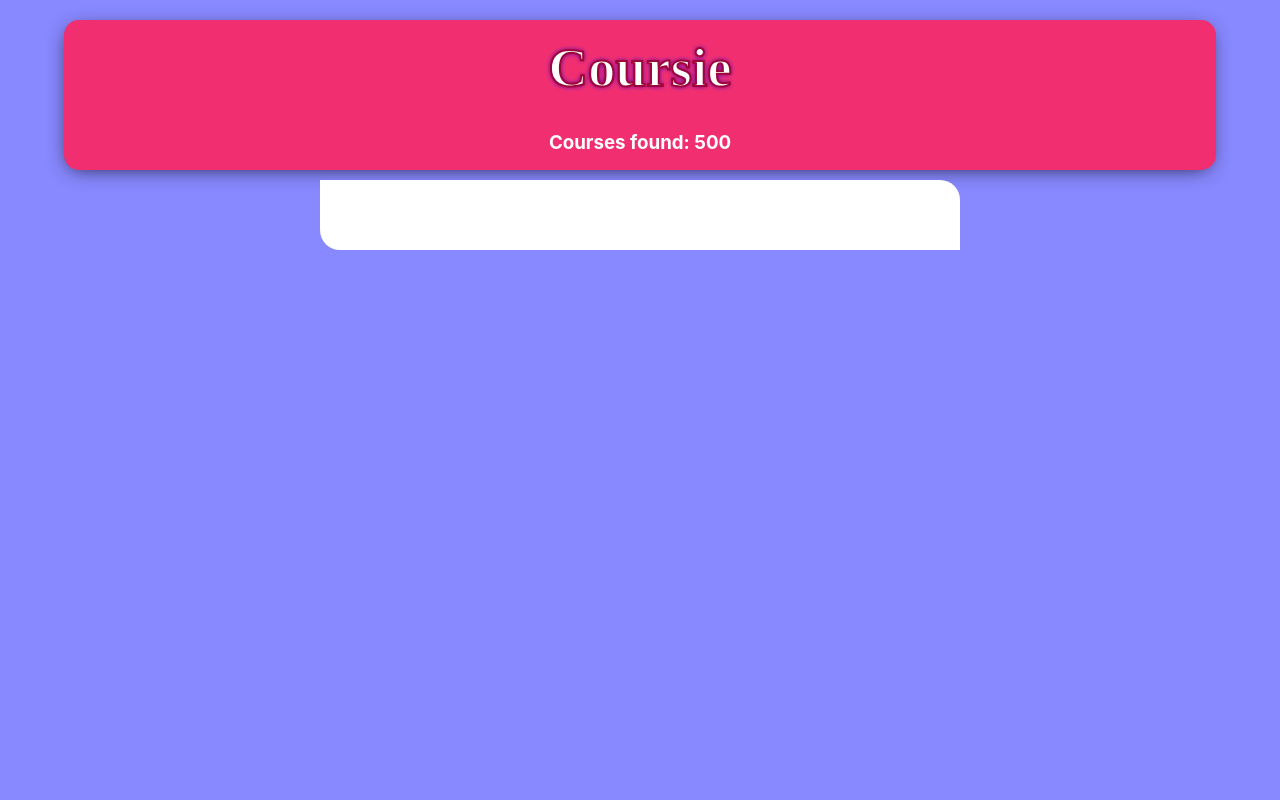
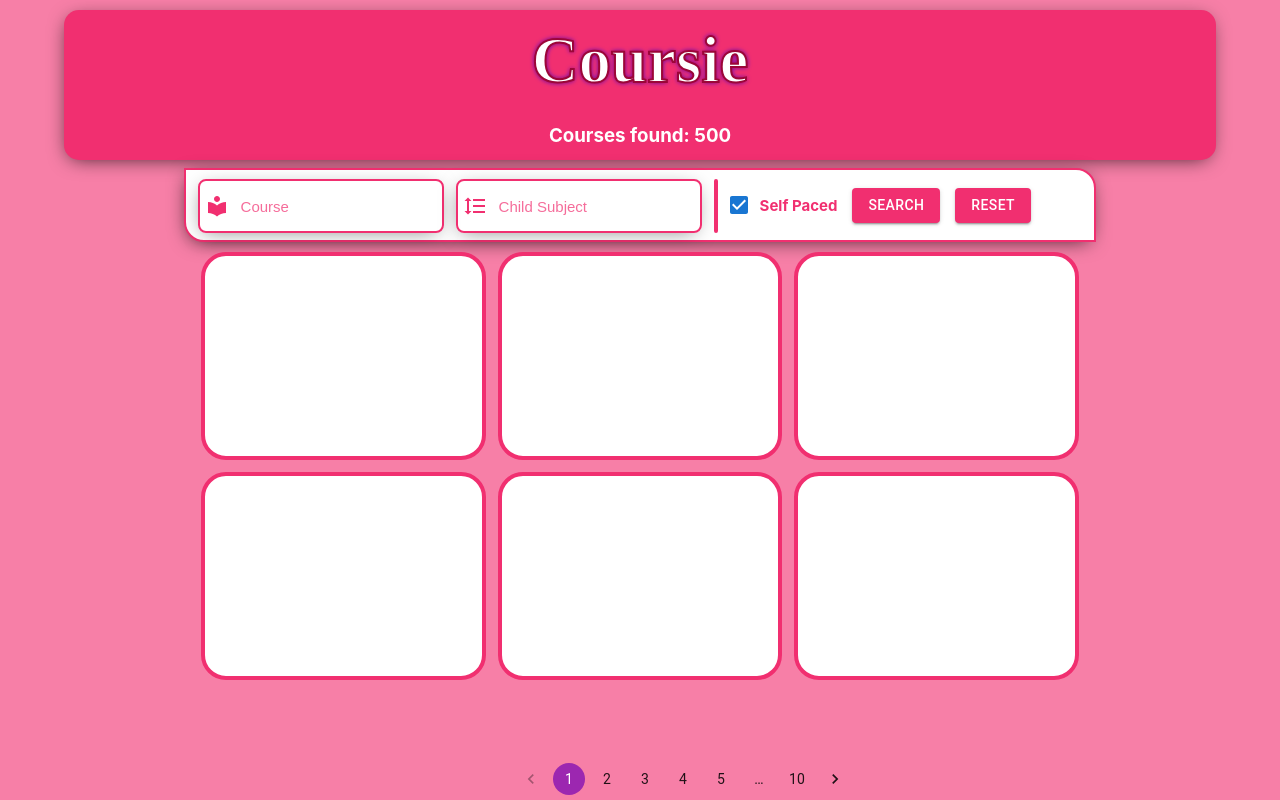
Before and after one commit to chandran-jr/Coursie, a React (Create React App) app: page / in a window 1280 px wide. Built offline with nearby package versions, Linux system fonts and the light colour scheme.

Commit message:
Add files via upload

```diff
--- a/src/App.css
+++ b/src/App.css
@@ -1,3 +1,11 @@
-*{
+.pagination {
+    width: fit-content;
+    position:absolute;;
+    bottom:5px;
+    left: 40%;
 
 }
+
+.App {
+    height: 710px;
+}
--- a/src/App.js
+++ b/src/App.js
@@ -2,12 +2,23 @@ import React from 'react';
 import './App.css';
 import Header from './Header.js';
 import Filterbar from './Filterbar.js';
+import Pagination from '@mui/material/Pagination';
+import Cards from './Cards.js';
 
 function App() {
   return (
     <div className="App">
     <Header/>
     <Filterbar/>
+
+    <Cards/>
+
+
+    <div className="pagination">
+    <Pagination count={10} color="secondary" />
+    </div>
+
+
     </div>
   );
 }
--- /dev/null
+++ b/src/Card.css
@@ -0,0 +1,8 @@
+.Card {
+    height: 200px;
+    width: 27%;
+    background-color: white;
+    border: 4px solid rgb(241, 47, 112);
+    border-radius: 25px;
+    margin: 2px 6px 10px 6px;
+}
--- /dev/null
+++ b/src/Card.js
@@ -0,0 +1,12 @@
+import React from 'react';
+import './Card.css';
+
+function Card({courseId, courseName, provider, uni, parentSub, childSub, url, nextSesh, length, vidUrl}) {
+    return (
+        <div className="Card">
+            <h4>{courseId}</h4>
+        </div>
+    )
+}
+
+export default Card
--- a/src/Cards.css
+++ b/src/Cards.css
@@ -1,3 +1,8 @@
-*{
-
+.Cards {
+    display: flex;
+    flex-wrap: wrap;
+    width: 80%;
+    margin: auto;
+    align-items: center;
+    justify-content: center;
 }
--- a/src/Cards.js
+++ b/src/Cards.js
@@ -1,10 +1,16 @@
 import React from 'react';
 import './Cards.css';
+import Card from './Card.js';
 
 function Cards() {
     return (
-        <div className="Card">
-
+        <div className="Cards">
+            <Card/>
+            <Card />
+            <Card />
+            <Card />
+            <Card />
+            <Card />
         </div>
     )
 }
--- a/src/Filterbar.css
+++ b/src/Filterbar.css
@@ -1,8 +1,70 @@
 .Filterbar {
-    width: 50%;
+    width: 71%;
     height: 70px;
+    display: flex;
     background-color: white;
-    margin: 10px auto;
+    margin: 8px auto;
     border-radius: 0 20px 0 20px;
+    border: 2px solid rgb(241, 47, 112);
+    box-shadow: -1px 4px 20px -6px rgba(0, 0, 0, 0.8);
+}
 
+.Filterbar__card {
+    height: 50px;
+    display: flex;
+    align-items: center;
+    width: fit-content;
+    border: 2px solid rgb(241, 47, 112);
+    margin-top: 9px;
+    margin-left: 12px;
+    border-radius: 8px;
+    box-shadow: -1px 4px 20px -6px rgba(0, 0, 0, 0.5);
 }
+
+.Filterbar__card > input {
+    outline: none;
+    border: none;
+    height: 40px;
+    color: rgb(241, 47, 112);
+    font-size: 15px;
+    width: 80%;
+}
+
+.Filterbar__CardIcon {
+    padding-right: 10px;
+    padding-left: 5px;
+    color: rgb(241, 47, 112) !important;
+}
+
+::placeholder { /* Chrome, Firefox, Opera, Safari 10.1+ */
+    color: rgb(241, 47, 112);
+    opacity: 0.7;
+    font-size: 15px;
+  }
+
+.css-1yq5fb3-MuiButtonBase-root-MuiIconButton-root {
+      color:rgb(241, 47, 112) !important;
+  }
+
+  .css-12wnr2w-MuiButtonBase-root-MuiCheckbox-root.Mui-checked {
+    color:rgb(241, 47, 112) !important;
+  }
+
+  .Filterbar__cardCheck {
+    display: flex;
+    align-items: center;
+    width: fit-content;
+  }
+
+  .Filterbar__cardCheck > h3 {
+    font-size: 15px;
+    color:rgb(241, 47, 112);
+}
+
+.button {
+    background-color: rgb(241, 47, 112) !important;
+    height: 35px !important;
+    margin-left: 15px !important;
+    margin-top: auto !important;
+    margin-bottom: auto !important;
+}
--- a/src/Filterbar.js
+++ b/src/Filterbar.js
@@ -1,9 +1,53 @@
-import React from 'react';
+import React, { useState } from 'react';
 import './Filterbar.css';
+import LocalLibraryIcon from '@mui/icons-material/LocalLibrary';
+import FormatLineSpacingIcon from '@mui/icons-material/FormatLineSpacing';
+import TextField from '@mui/material/TextField';
+import AdapterDateFns from '@mui/lab/AdapterDateFns';
+import LocalizationProvider from '@mui/lab/LocalizationProvider';
+import DatePicker from '@mui/lab/DatePicker';
+import Checkbox from '@mui/material/Checkbox';
+import Button from '@mui/material/Button';
 
 function Filterbar() {
+    const [value, setValue] = useState(null);
+    const label = { inputProps: { 'aria-label': 'Checkbox demo' } };
+
     return (
         <div className="Filterbar">
+
+            <div className="Filterbar__card">
+                <LocalLibraryIcon className="Filterbar__CardIcon" />
+                <input placeholder="Course" type="text" />
+            </div>
+
+            <div className="Filterbar__card">
+                <FormatLineSpacingIcon className="Filterbar__CardIcon" />
+                <input placeholder="Child Subject" type="text" />
+            </div>
+
+
+            <div className="Filterbar__card">
+            <LocalizationProvider className="Filterbar__cardInputdate" dateAdapter={AdapterDateFns}>
+                <DatePicker
+                label="Date"
+                value={value}
+                onChange={(newValue) => {
+                setValue(newValue);
+                        }}
+                renderInput={(params) => <TextField {...params} />}
+                    />
+                </LocalizationProvider>
+            </div>
+
+            <div className="Filterbar__cardCheck">
+            <Checkbox {...label} defaultChecked />
+            <h3>Self Paced</h3>
+             </div>
+
+             <Button className="button" variant="contained">Search</Button>
+
+             <Button className="button" variant="contained">Reset</Button>
 
         </div>
     )
--- a/src/Header.css
+++ b/src/Header.css
@@ -1,9 +1,7 @@
-@import url('https://fonts.googleapis.com/css?family=Pacifico');
-
 .Header {
     height: 150px;
     width: 90%;
-    margin-top: 20px;
+    margin-top: 10px;
     margin-left: auto;
     margin-right: auto;
     display: grid;
@@ -14,7 +12,7 @@
 }
 
 .header__heading {
-    font-size: 55px;
+    font-size: 65px;
     color: white;
     font-family: cursive;
     -webkit-text-stroke: 2px rgb(156, 6, 56);
--- a/src/index.css
+++ b/src/index.css
@@ -7,7 +7,7 @@ body {
     sans-serif;
   -webkit-font-smoothing: antialiased;
   -moz-osx-font-smoothing: grayscale;
-  background-color: rgba(0, 0, 255, 0.466);
+  background-color: rgb(247, 127, 167);
 }
 
 code {
```
